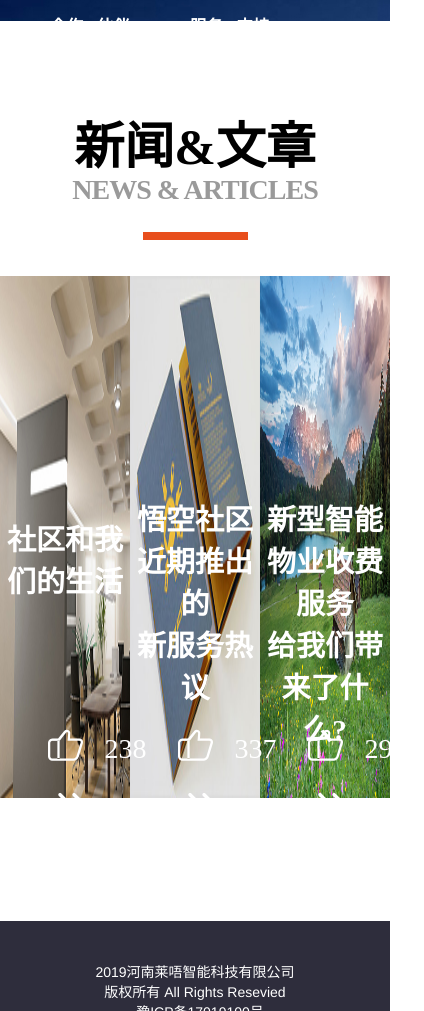
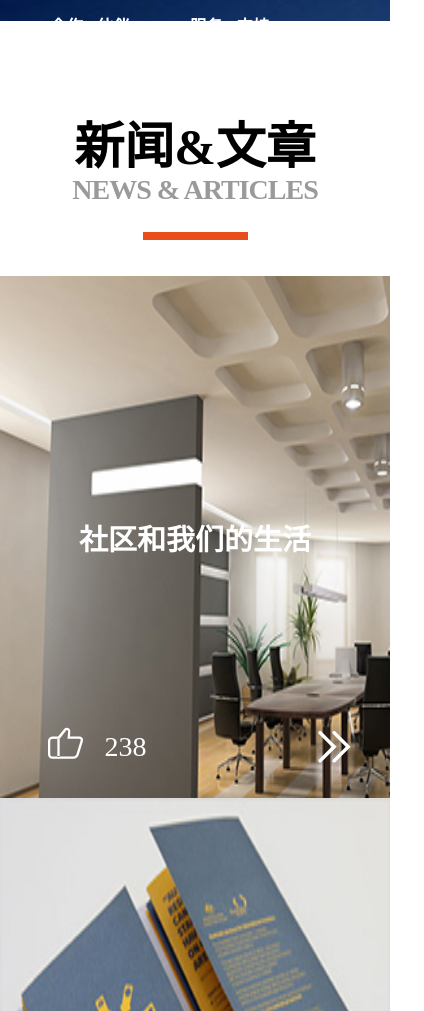
Before and after one commit to newpf/estate, a plain HTML site: page home-gation/xinwen.html in a window 390 px wide. Shown: the part 89-1100 px from the top of the page, 424 px wide, since content can reach past the window. Drawn offline with Linux system fonts and the light colour scheme.

Commit message:
first commit

```diff
--- a/home-gation/xinwen.html
+++ b/home-gation/xinwen.html
@@ -8,7 +8,7 @@
 		<script src="../layui/layui-v2.4.5/layui/layui.js"></script>
 		<style>
 							/*头部导航条*/
-			.layui-header{height: 110px;}
+			.layui-header{height: 110px;position:fixed;}
 			.header{background:url(../img/timg2.jpg) repeat-x;width: 100%;}
 			.layui-nav .layui-nav-item a{color:#fff;}
 			.layui-nav{float: right;background-color: rgba(0,0,0,0); color:#000000; margin-top: 52px;margin-right: 28px;padding-right: 0;}
@@ -28,15 +28,14 @@
 
 							/*中部新闻文章*/
 			/*.wk-main img{width: 100%; height: 100%;}   如果中间logo是图片*/
-			.site-banner{height: 900px; width: 100%; position: relative;}
-			.site-banner .site-banner-main{width: 100%; height: auto;text-align: center;padding-top: 85px;padding-bottom:36px ;}
+			.site-banner{ width: 100%; position: relative;}
+			.site-banner .site-banner-main{width: 100%; height: auto;text-align: center;padding-top: 195px;padding-bottom:36px ;}
 			.site-banner-main span{display: block;}
 			.span-top{font: 50px "微软雅黑"; font-weight: 600;}
 			.span-center{font: 28px "微软雅黑"; color: #9a9a9a; font-weight:600 ; margin-top: -4px;letter-spacing: -1px;}
 			.span-bottom{width: 105px;height: 8px; background: #e84e1c;text-align: center;margin:0 auto;margin-top: 26px;}
 							/*新闻文章图片区域*/
-			.three-logo{display:-webkit-flex;display:-webkit-box;display:flex;justify-content:center;}
-			.three-logo .flex{height: 522px;width:33.3333%;float: left;}
+			.three-logo .flex{height: 522px;}
 			.logo-left{background: url(../img/AD0Is5SlBRACGAAg2uqX0gUo84CZATCsAjiJAg.jpg) no-repeat;background-size:100% 100% ;}
 			.logo-center{background: url(../img/AD0Is5SlBRACGAAgp-3ZvgUorce-WzCiAjjIAQ.jpg) no-repeat;background-size:100% 100% ;}
 			.logo-right{background: url(../img/cb5a86abef70230bf7b6615f2a46ab6e.jpg) no-repeat;background-size:100% 100% ;}
@@ -44,15 +43,14 @@
 			.three-logo .flex-top{display:inline-block;margin-top:240px;font: 29px "微软雅黑";color: #fff;font-weight: 600;}
 			.three-logo .tow{margin-top:220px;}
 			.tow-left{display: block;float: left;}
-			.flex-bottom{width: 33.33333%;height: 60px;position: absolute;bottom: 137px;font: 28px/50px "微软雅黑";color: #fff;}
+			.flex-bottom{width: 100%;height: 60px;position: absolute;bottom: 3%;font: 28px/50px "微软雅黑";color: #fff;}
 			.flex-bottom-left{float: left; width: 120px;height: 100%;margin-left: 44px;}
 			.flex-bottom-right{float: right; width: 100px;height: 100%;margin-right: 34px;}
 			.flex-bottom-left .layui-icon{font-size:40px;width: 43px;height: 40px;float:left;}
 			.flex-bottom-right .layui-icon{font-size:38px;width: 43px;height: 42px;float:right;}
 								/*底部区域*/
-			.footer-index{text-align: center; background: #2E2D3C; color: #fff;padding: 40px;}
+			.footer-index{text-align: center; background: #2E2D3C; color: #fff;padding: 40px;position: relative;top: 0;}
 			.footer-index a{color: #fff;margin-left: 10px;display: inline-block;}
-
 		</style>
 	</head>
 	<body>
@@ -92,22 +90,22 @@
 					<span class="span-center">NEWS & ARTICLES</span>
 					<span class="span-bottom"></span>
 				</div>
-				<div class="three-logo">
-					<div class="flex logo-left">
+				<div class="three-logo layui-row">
+					<div class="flex logo-left layui-col-md4">
 						<span class="flex-top">社区和我们的生活</span>
-						<div class="flex-bottom">
+						<div class="flex-bottom" >
 							<span class="flex-bottom-left"><i class="layui-icon">&#xe6c6;</i>238</span>
 							<span class="flex-bottom-right"><i class="layui-icon">&#xe65b;</i></span>
 						</div>
 					</div>
-					<div class="flex logo-center">
+					<div class="flex logo-center layui-col-md4">
 						<span class="flex-top tow">悟空社区近期推出的<br><span class="tow-left">新服务热议</span></span>
 						<div class="flex-bottom">
 							<span class="flex-bottom-left"><i class="layui-icon">&#xe6c6;</i>337</span>
 							<span class="flex-bottom-right"><i class="layui-icon">&#xe65b;</i></span>
 						</div>
 					</div>
-					<div class="flex logo-right">
+					<div class="flex logo-right layui-col-md4">
 						<span class="flex-top tow">新型智能物业收费服务<br><span class="tow-left">给我们带来了什么?</span></span>
 						<div class="flex-bottom">
 							<span class="flex-bottom-left"><i class="layui-icon">&#xe6c6;</i>293</span>
```
Also changed, not shown: home-signin/denglu.html (+1 -1 lines), home/home1.html (+2 -3 lines).
